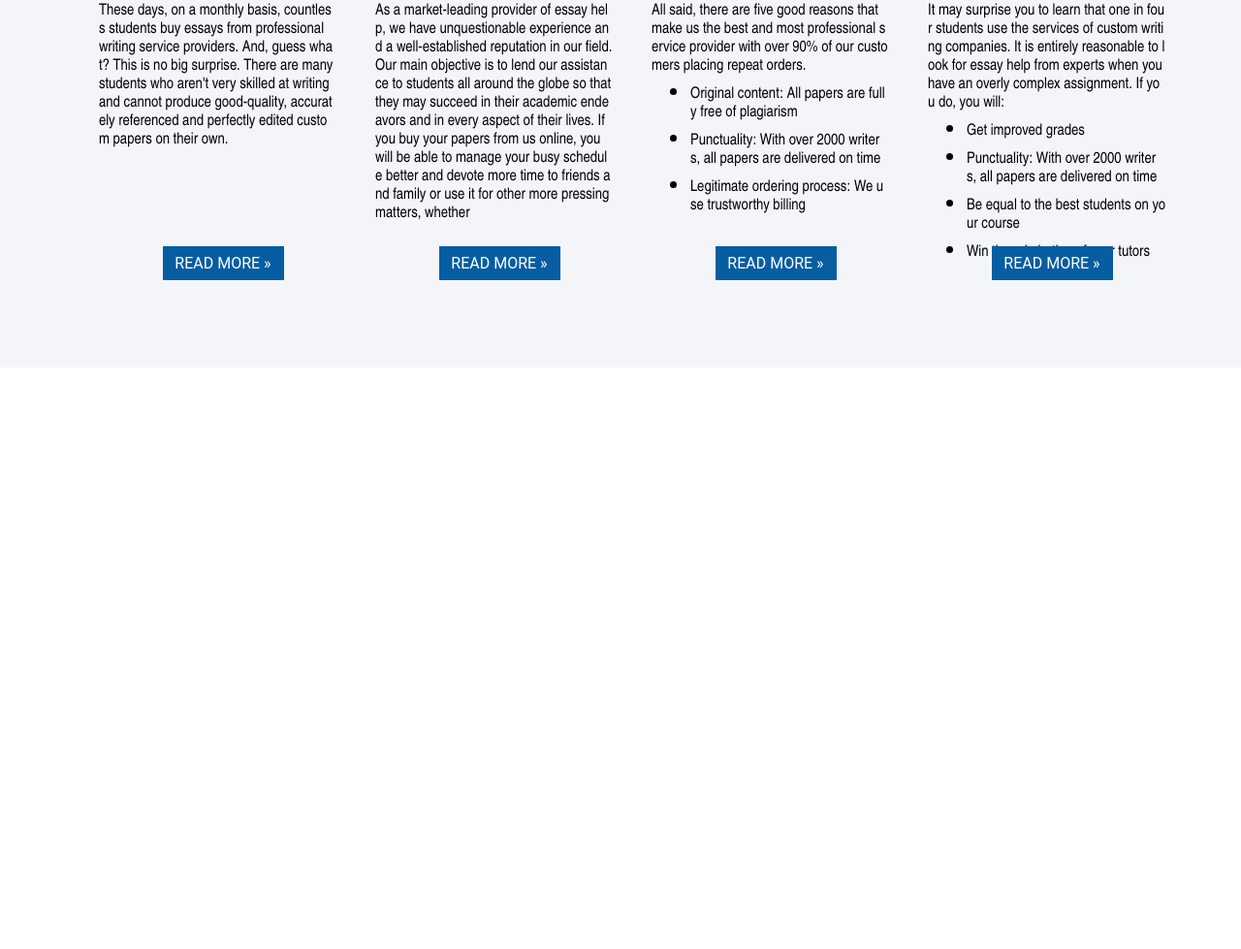
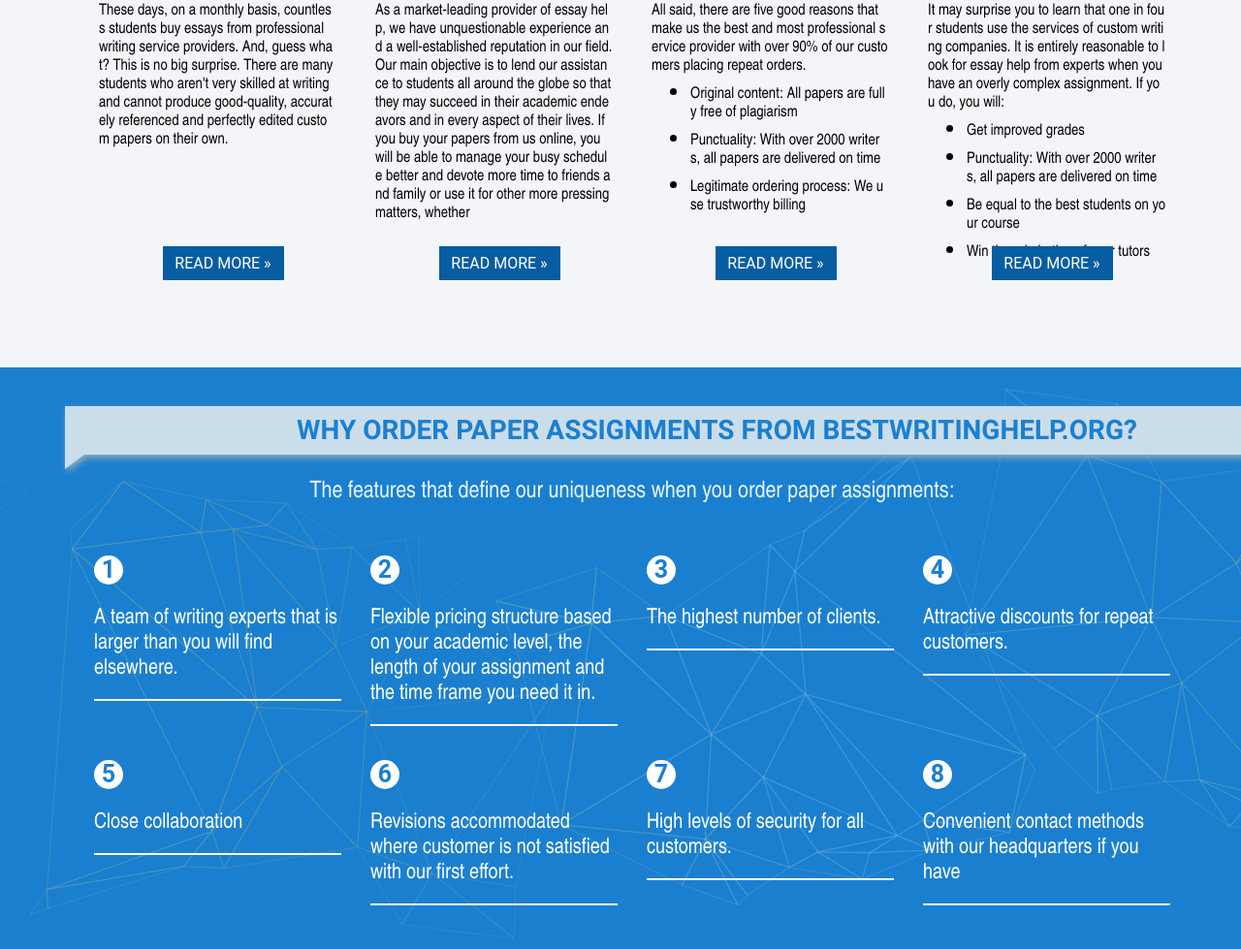
Before and after one commit to Romantic03/BestwritiongElem, a plain HTML site: page index.html in a window 1280 px wide. Shown: the part 1538-2517 px from the top of the page at 97% size. Before the commit the page ends 1917 px from the top, so only its background shows below. Drawn offline with Linux system fonts and the light colour scheme.

Commit message:
added section-3

```diff
--- a/index.html
+++ b/index.html
@@ -207,13 +207,14 @@
 								There is a solution if you buy essays from us
 							</h4>
 							<p class="ps2">
-								It may surprise you to learn that one in four students use the services of custom writing companies. It is entirely reasonable to look for essay help from experts when you have an overly complex assignment. If you do, you will:
+								It may surprise you to learn that one in four students use the
+								services of custom writing companies. It is entirely reasonable
+								to look for essay help from experts when you have an overly
+								complex assignment. If you do, you will:
 							</p>
 							<ul class="mrk">
 								<li>
-									<p>
-										Get improved grades
-									</p>
+									<p>Get improved grades</p>
 								</li>
 								<li>
 									<p>
@@ -233,6 +234,91 @@
 					</div>
 				</div>
 			</div>
+			<div class="section-3 container-fluid">
+				<div class="container">
+					<div class="ban-4">
+						<h2>Why order paper assignments from BestWritingHelp.org?</h2>
+					</div>
+					<p class="pdsah">
+						The features that define our uniqueness when you order paper
+						assignments:
+					</p>
+					<div class="boxContainer">
+						<div class="boxCont">
+							<div class="colo">
+								<h1>1</h1>
+							</div>
+							<p>
+								A team of writing experts that is larger than you will find
+								elsewhere.
+							</p>
+							<div class="lineB"></div>
+						</div>
+						<div class="boxCont">
+							<div class="colo">
+								<h1>2</h1>
+							</div>
+							<p>
+								Flexible pricing structure based on your academic level, the
+								length of your assignment and the time frame you need it in.
+							</p>
+							<div class="lineB"></div>
+						</div>
+						<div class="boxCont">
+							<div class="colo">
+								<h1>3</h1>
+							</div>
+							<p>The highest number of clients.</p>
+							<div class="lineB"></div>
+						</div>
+						<div class="boxCont">
+							<div class="colo">
+								<h1>4</h1>
+							</div>
+							<p>Attractive discounts for repeat customers.</p>
+							<div class="lineB"></div>
+						</div>
+						<div class="boxCont">
+							<div class="colo">
+								<h1>5</h1>
+							</div>
+							<p>Close collaboration</p>
+							<div class="lineB"></div>
+						</div>
+						<div class="boxCont">
+							<div class="colo">
+								<h1>6</h1>
+							</div>
+							<p>
+								Revisions accommodated where customer is not satisfied with our
+								first effort.
+							</p>
+							<div class="lineB"></div>
+						</div>
+						<div class="boxCont">
+							<div class="colo">
+								<h1>7</h1>
+							</div>
+							<p>High levels of security for all customers.</p>
+							<div class="lineB"></div>
+						</div>
+						<div class="boxCont">
+							<div class="colo">
+								<h1>8</h1>
+							</div>
+							<p>
+								Convenient contact methods with our headquarters if you have
+							</p>
+							<div class="lineB"></div>
+						</div>
+					</div>
+				</div>
+			</div>
+			<div class="section-4 container-fluid">
+				<div class="container">
+
+				</div>
+			</div>
 		</div>
 	</body>
 </html>
--- a/style/style_files/main.css
+++ b/style/style_files/main.css
@@ -235,7 +235,6 @@
 .cont-2 {
 	display: flex;
 	justify-content: space-between;
-
 }
 
 .box2-1 {
@@ -245,7 +244,6 @@
 	position: relative;
 	padding: 20px;
 	display: block;
-
 }
 
 .box2-1::before {
@@ -260,10 +258,9 @@
 	left: 0;
 }
 
-.box2-1:hover{
+.box2-1:hover {
 	background-color: white;
 	filter: drop-shadow(2px 3.464px 3.5px rgb(187, 187, 187));
-
 }
 
 .bgIMG {
@@ -273,7 +270,7 @@
 	margin: 0 auto;
 }
 
-.box2-1:hover > .bgIMG{
+.box2-1:hover > .bgIMG {
 	background-image: url(../../images/Element1_dark.svg);
 }
 
@@ -296,7 +293,7 @@
 	margin-bottom: 0;
 }
 
-.btnC  {
+.btnC {
 	width: 125px;
 	height: 35px;
 	display: block;
@@ -337,10 +334,9 @@
 	left: 0;
 }
 
-.box2-2:hover{
+.box2-2:hover {
 	background-color: white;
 	filter: drop-shadow(2px 3.464px 3.5px rgb(187, 187, 187));
-
 }
 
 .bgIMG-2 {
@@ -350,7 +346,7 @@
 	margin: 0 auto;
 }
 
-.box2-2:hover > .bgIMG-2{
+.box2-2:hover > .bgIMG-2 {
 	background-image: url(../../images/Element2_dark.svg);
 }
 .box2-3 {
@@ -374,10 +370,9 @@
 	left: 0;
 }
 
-.box2-3:hover{
+.box2-3:hover {
 	background-color: white;
 	filter: drop-shadow(2px 3.464px 3.5px rgb(187, 187, 187));
-
 }
 
 .bgIMG-3 {
@@ -387,19 +382,19 @@
 	margin: 0 auto;
 }
 
-.box2-3:hover > .bgIMG-3{
+.box2-3:hover > .bgIMG-3 {
 	background-image: url(../../images/Element3_dark.svg);
 }
 
-ul li::marker{
+ul li::marker {
 	font-size: 25px;
 }
 
-.mrk{
+.mrk {
 	margin: 0;
 }
 
-.mrk p{
+.mrk p {
 	margin: 0;
 	font-size: 16px;
 	color: #000000;
@@ -428,10 +423,9 @@
 	left: 0;
 }
 
-.box2-4:hover{
+.box2-4:hover {
 	background-color: white;
 	filter: drop-shadow(2px 3.464px 3.5px rgb(187, 187, 187));
-
 }
 
 .bgIMG-4 {
@@ -441,18 +435,102 @@
 	margin: 0 auto;
 }
 
-.box2-4:hover > .bgIMG-4{
+.box2-4:hover > .bgIMG-4 {
 	background-image: url(../../images/Element4_dark.svg);
 }
 
-ul li::marker{
+ul li::marker {
 	font-size: 25px;
 }
 
-.mrk p{
+.mrk p {
 	margin: 0;
 }
 
 .maarg {
-  margin:30px 0 40px;
+	margin: 30px 0 40px;
 }
+
+.section-3 {
+	height: 560px;
+	background: #1b7fd0;
+	background-image: url(../../images/Bg2.svg);
+	background-repeat: repeat-x;
+	background-size: 150%;
+	background-position: 30px;
+	padding-top: 40px;
+}
+
+.ban-4 {
+	height: 50px;
+	width: 1345px;
+	background: #caddea;
+	text-align: center;
+	line-height: 50px;
+	margin-left: -15px;
+	position: relative;
+	filter: drop-shadow(2px 3.464px 3.5px #95aeb6);
+}
+.ban-4::before {
+	content: '';
+	display: inline-block;
+	width: 0;
+	height: 0;
+	border-top: 15px solid #caddea;
+	border-right: 20px solid transparent;
+	position: absolute;
+	top: 50px;
+	left: 0;
+}
+.ban-4 h2 {
+	margin: 0;
+}
+
+.pdsah {
+	font-size: 24px;
+	color: #e9f7fe;
+	font-family: 'Arial Narrow';
+	text-align: center;
+	margin: 25px 0 50px;
+}
+
+.boxContainer {
+	display: flex;
+	flex-wrap: wrap;
+	justify-content: space-around;
+}
+
+.boxCont {
+	width: 255px;
+	margin: 0 15px;
+
+}
+
+.colo {
+	background: white;
+	height: 30px;
+	width: 30px;
+	border-radius: 50%;
+	text-align: center;
+}
+
+.colo h1 {
+	font-size: 25px;
+	color: #1b7fd0;
+	font-weight: 700;
+	font-family: 'Roboto';
+	line-height: 30px;
+	margin: 0;
+}
+
+.boxCont p {
+	font-size: 22px;
+	color: #ffffff;
+	font-family: 'Arial Narrow';
+	margin: 22px 0 18px;
+}
+
+.lineB{
+	border-bottom: 2px solid white;
+	margin-bottom: 35px;
+}
```
Lines whose indentation alone changed are shown as unchanged.
